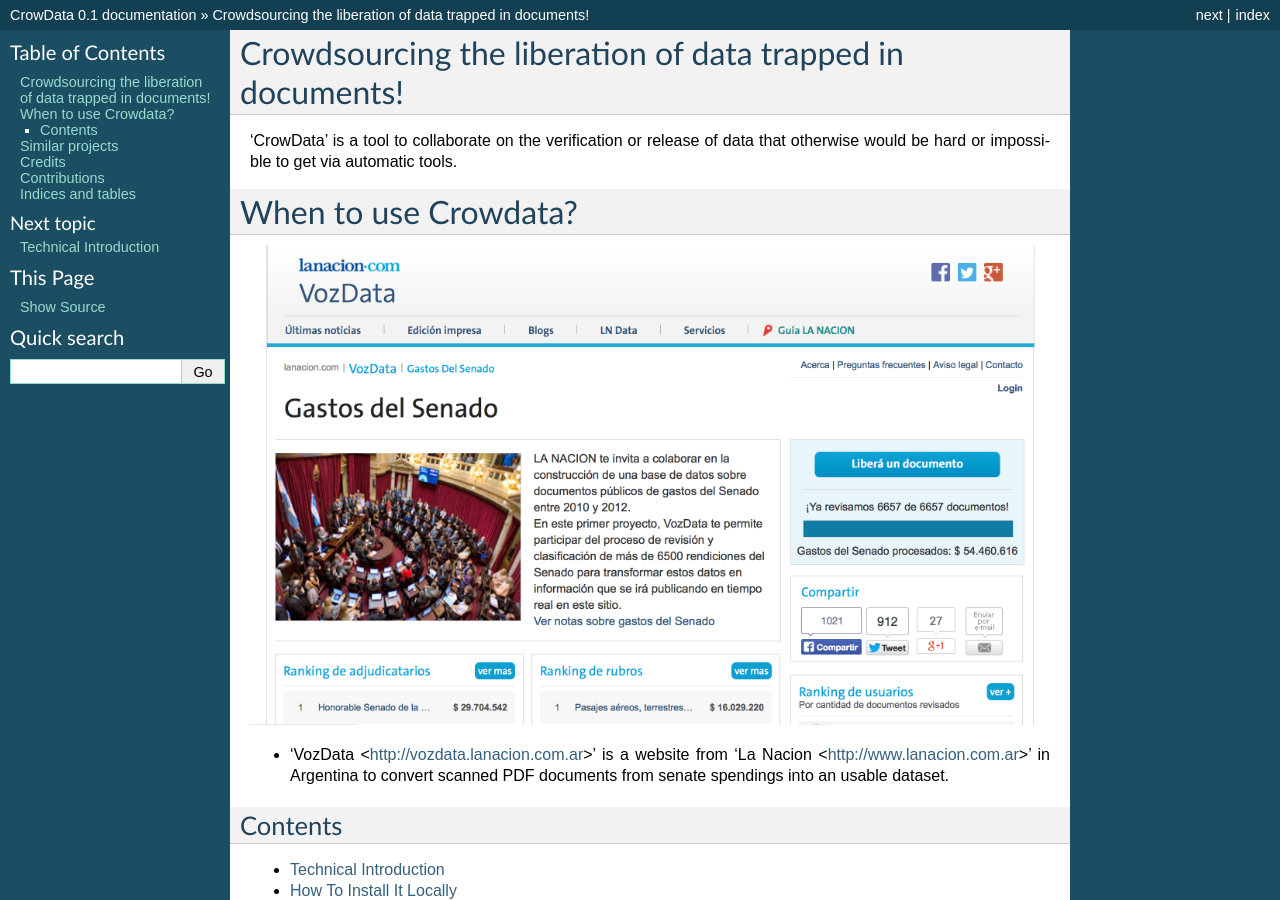
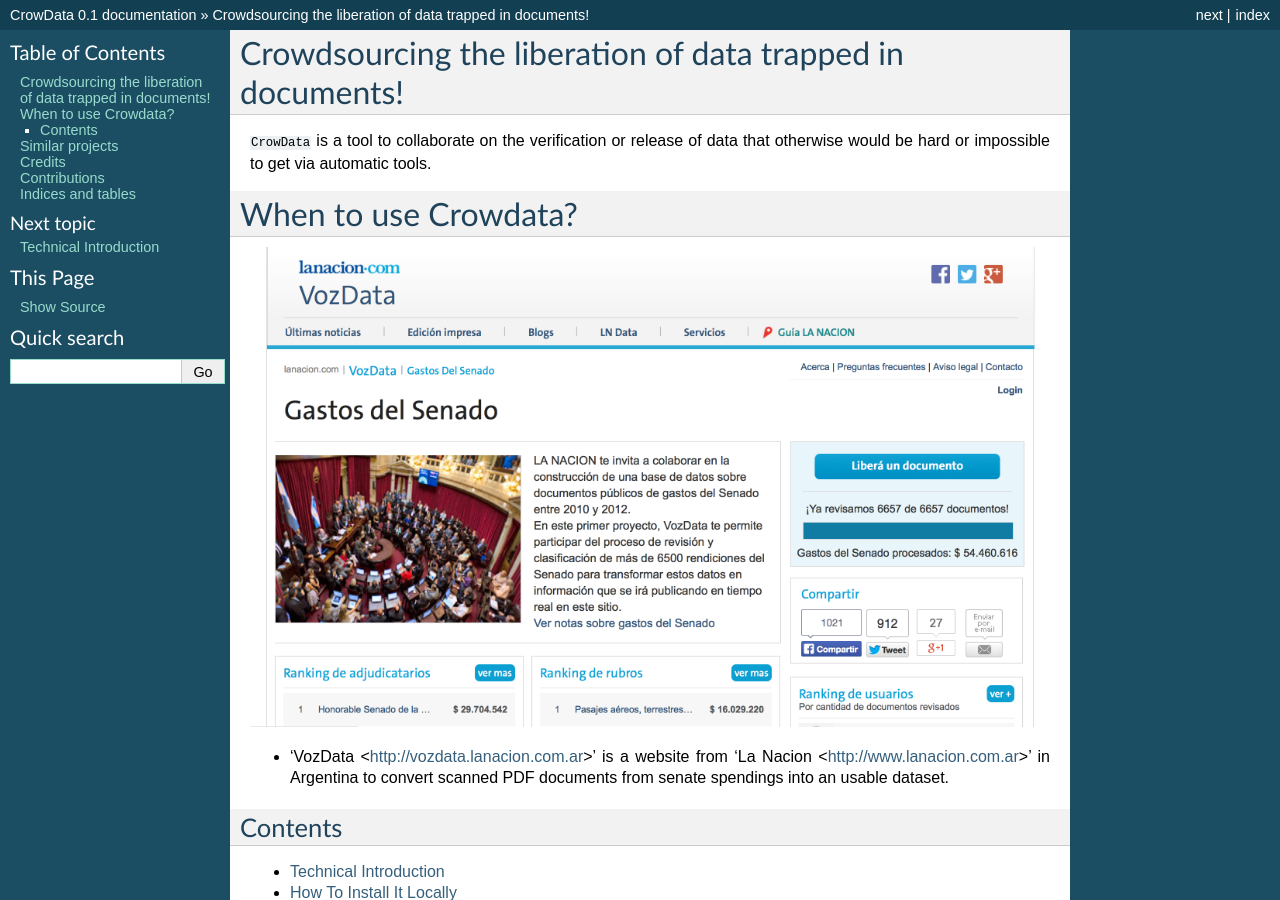
Before and after one commit to crowdata/crowdata, a Sphinx documentation site: the page built from docs/source/index.rst, in a window 1280 px wide and 900 px high. Built offline with Sphinx 7.4.7, drawn with Linux system fonts in a browser that asks for light colours; pages that are not in the unit, such as notebooks, are missing from menus.

Commit message:
Fixing documentation

```diff
--- a/docs/source/index.rst
+++ b/docs/source/index.rst
@@ -6,7 +6,7 @@
 Crowdsourcing the liberation of data trapped in documents!
 ==========================================================
 
-'CrowData' is a tool to collaborate on the verification or release of data that otherwise would be hard or impossible to get via automatic tools.
+``CrowData`` is a tool to collaborate on the verification or release of data that otherwise would be hard or impossible to get via automatic tools.
 
 
 When to use Crowdata?
```
